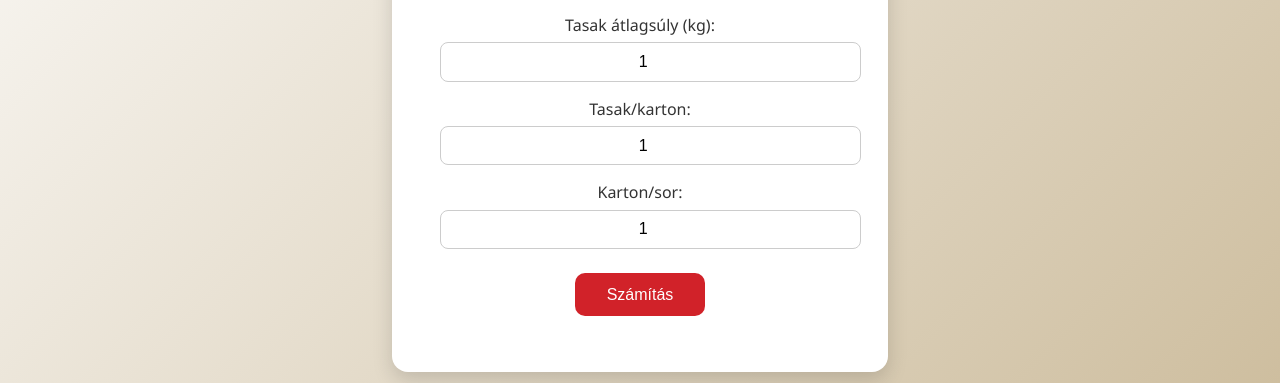
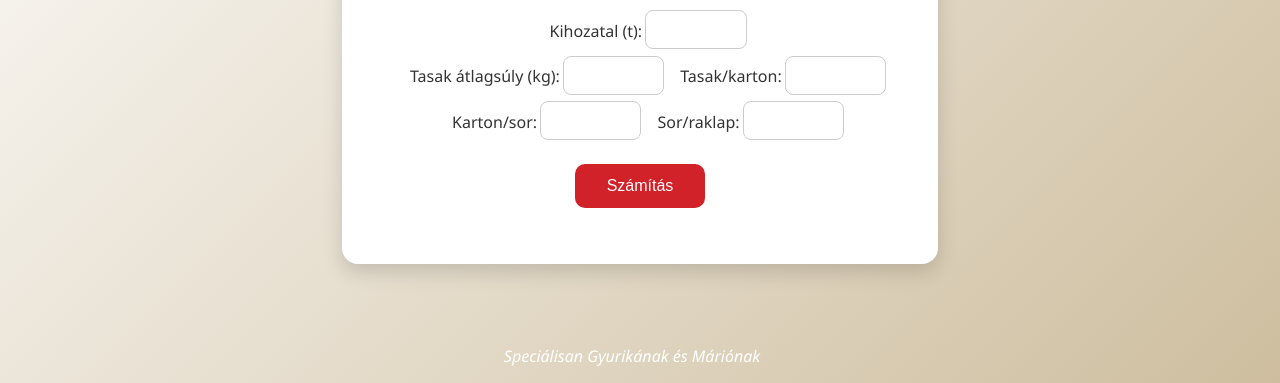
Before and after one commit to davidpokol/RaklapCalculator, a plain HTML site: page index.html in a window 1280 px wide. Shown: the part 417-800 px from the top of the page. Drawn offline with Linux system fonts and the light colour scheme.

Commit message:
Refactor RaklapCalculator form and calculations
Updated the layout and input handling of the RaklapCalculator form. Adjusted styles, added new input fields, and modified JavaScript calculations for pallet weight and demand.

```diff
--- a/index.html
+++ b/index.html
@@ -2,8 +2,8 @@
 <html lang="en">
 <head>
     <meta charset="UTF-8">
+    <meta name="viewport" content="width=500, initial-scale=1.8" />
     <title>RaklapCalculator</title>
-
     <style>
         body {
             font-family: "Segoe UI", Tahoma, Geneva, Verdana, sans-serif;
@@ -20,8 +20,14 @@
             border-radius: 16px;
             box-shadow: 0 8px 20px rgba(0, 0, 0, 0.15);
             text-align: center;
-            max-width: 400px;
+            max-width: 500px;
             width: 90%;
+        }
+
+        .flex-container {
+            display: flex;
+            flex-direction: row;
+            justify-content: center;
         }
         h1 {
             color: #D12229;
@@ -29,20 +35,22 @@
         }
         label {
             display: block;
-            margin-top: 1rem;
+            padding-top: 1rem;
+            padding-left: 1rem;
+            padding-right: 0.2rem;
             font-weight: 500;
             color: #333;
         }
         input[type="number"] {
-            width: 100%;
             padding: 0.6rem;
+            width: 5rem;
             border: 1px solid #ccc;
             border-radius: 8px;
             margin-top: 0.4rem;
             font-size: 1rem;
             text-align: center;
         }
-        button {
+        input[type="submit"] {
             margin-top: 1.5rem;
             background-color: #D12229;
             color: white;
@@ -53,7 +61,7 @@
             cursor: pointer;
             transition: background 0.3s;
         }
-        button:hover {
+        input[type="submit"]:hover {
             background-color: #961114;
         }
         #result {
@@ -69,59 +77,101 @@
             font-weight: 700;
             text-decoration: underline
         }
+
+        input::-webkit-outer-spin-button,
+        input::-webkit-inner-spin-button {
+            /* display: none; <- Crashes Chrome on hover */
+            -webkit-appearance: none;
+            margin: 0; /* <-- Apparently some margin are still there even though it's hidden */
+        }
+
+        input[type=number] {
+            -moz-appearance:textfield; /* Firefox */
+        }
+
+        #footer {
+            margin-right:1rem;
+            color: white;
+            font-style: italic;
+            text-align: center;
+            position: fixed;
+            bottom: 0;
+        }
     </style>
 </head>
 <body>
 
 <div class="container">
-    <img src="mastergood.png" alt=""
-         width="300">
-    <h1>Raklap Kalkulátor</h1>
 
-    <label for="total_quantity">Kihozatal (t):</label>
-    <input type="number" min="1" max="100" value="1" id="total_quantity"/>
+    <form id="calculator">
+        <img src="mastergood.png" alt="master-good-logo" width="50%">
+        <h1>Raklap Kalkulátor</h1>
 
-    <label for="package_weight">Tasak átlagsúly (kg):</label>
-    <input type="number" min="0.3" max="100" value="1" step="0.1" id="package_weight"/>
+        <div class="flex-container">
+            <label for="total_quantity">Kihozatal (t): </label>
+            <input type="number" min="1" max="100" step="0.001" id="total_quantity" required/>
+        </div>
+        <div class="flex-container space-evenly">
+            <label for="package_weight">Tasak átlagsúly (kg): </label>
+            <input type="number" min="0.3" max="2.5"  step="0.001" id="package_weight" required/>
 
-    <label for="package_cartoon">Tasak/karton:</label>
-    <input type="number" min="1" max="100" value="1" id="package_cartoon"/>
+            <label for="package_cartoon">Tasak/karton: </label>
+            <input type="number" min="1" max="20" id="package_cartoon" required/>
 
-    <label for="cartoon_row">Karton/sor:</label>
-    <input type="number" min="1" max="100" value="1" id="cartoon_row"/>
+        </div>
+        <div class="flex-container space-evenly">
+            <label for="cartoon_row">Karton/sor: </label>
+            <input type="number" min="1" max="16" id="cartoon_row" required/>
 
-    <button id="calculate">Számítás</button>
+            <label for="row_pallet">Sor/raklap: </label>
+            <input type="number" min="1" max="15" id="row_pallet" required/>
+        </div>
+        <input type="submit" id="calculate" value="Számítás"/>
+    </form>
 
     <div id="result"></div>
     <div id="finalResult"></div>
 </div>
 
-<script>
+<div id="footer">
+    <p>Speciálisan Gyurikának és Máriónak</p>
+</div>
 
 
+
+<script>
     const resultDiv = document.getElementById('result')
-    document.getElementById('calculate').addEventListener('click', function() {
+    document.getElementById('calculator').addEventListener('submit', function(event) {
+        event.preventDefault()
+
         const total_quantity = parseFloat(document.getElementById('total_quantity').value);
         const package_weight = parseFloat(document.getElementById('package_weight').value);
         const package_cartoon = parseFloat(document.getElementById('package_cartoon').value);
         const cartoon_row = parseFloat(document.getElementById('cartoon_row').value);
+        const row_pallet = parseFloat(document.getElementById('row_pallet').value);
 
         resultDiv.innerText = ""
-        const pallet_capacity = package_cartoon * cartoon_row;
+        const pallet_capacity = cartoon_row * row_pallet ;
 
         const cartoon_weight = package_weight * package_cartoon;
         resultDiv.innerText = resultDiv.innerText.concat("1 karon = " + cartoon_weight.toFixed(1) +" kg")
         resultDiv.innerText = resultDiv.innerText.concat("\n1 raklap = " +pallet_capacity +" karton")
         const pallet_weight = pallet_capacity * cartoon_weight;
-        resultDiv.innerText = resultDiv.innerText.concat("\n1 raklap = " +pallet_weight +" kg")
+        resultDiv.innerText = resultDiv.innerText.concat("\n1 raklap = " +pallet_weight.toFixed(1) +" kg")
 
         const pallet_demand = (total_quantity * 1000) / pallet_weight;
-        resultDiv.innerText = resultDiv.innerText.concat("\nÖsszesen " + pallet_demand.toFixed(2) +" raklapra van szükség")
+        resultDiv.innerText = resultDiv.innerText.concat("\nRaklapok száma: " + pallet_demand.toFixed(2))
         const whole_pallet_total_weight = Math.floor(pallet_demand) * pallet_weight;
         const last_pallet_weight = (total_quantity * 1000) - whole_pallet_total_weight;
 
-        document.getElementById('finalResult').innerText = Math.floor(pallet_demand) + " raklap + " +
-            Math.ceil(last_pallet_weight / cartoon_weight) + " karton az utolsó raklapon"
+        document.getElementById('finalResult').innerText = + Math.floor(pallet_demand) + " raklap"
+
+
+        if (!pallet_demand%1===0)
+            document.getElementById('finalResult').innerText = document.getElementById('finalResult').innerText.concat(
+                " + " + Math.ceil(last_pallet_weight / cartoon_weight) + " karton az utolsó raklapon"
+            )
+
     });
 </script>
 
```
